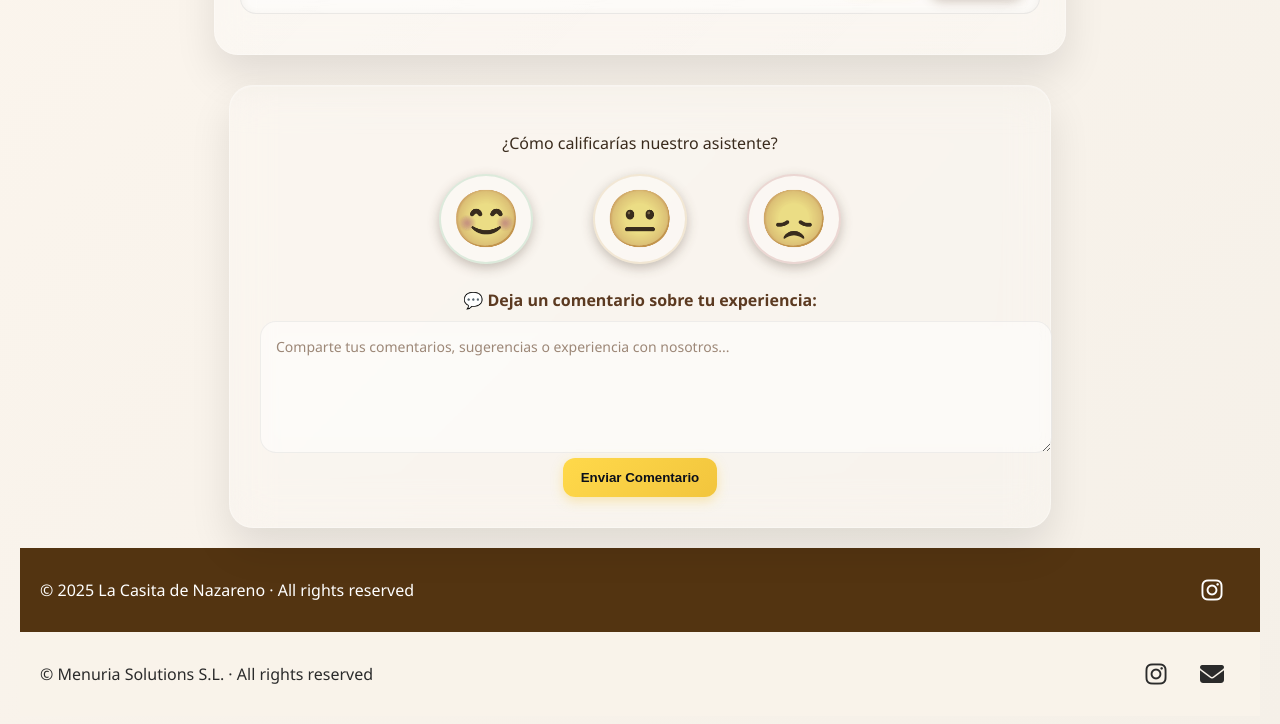
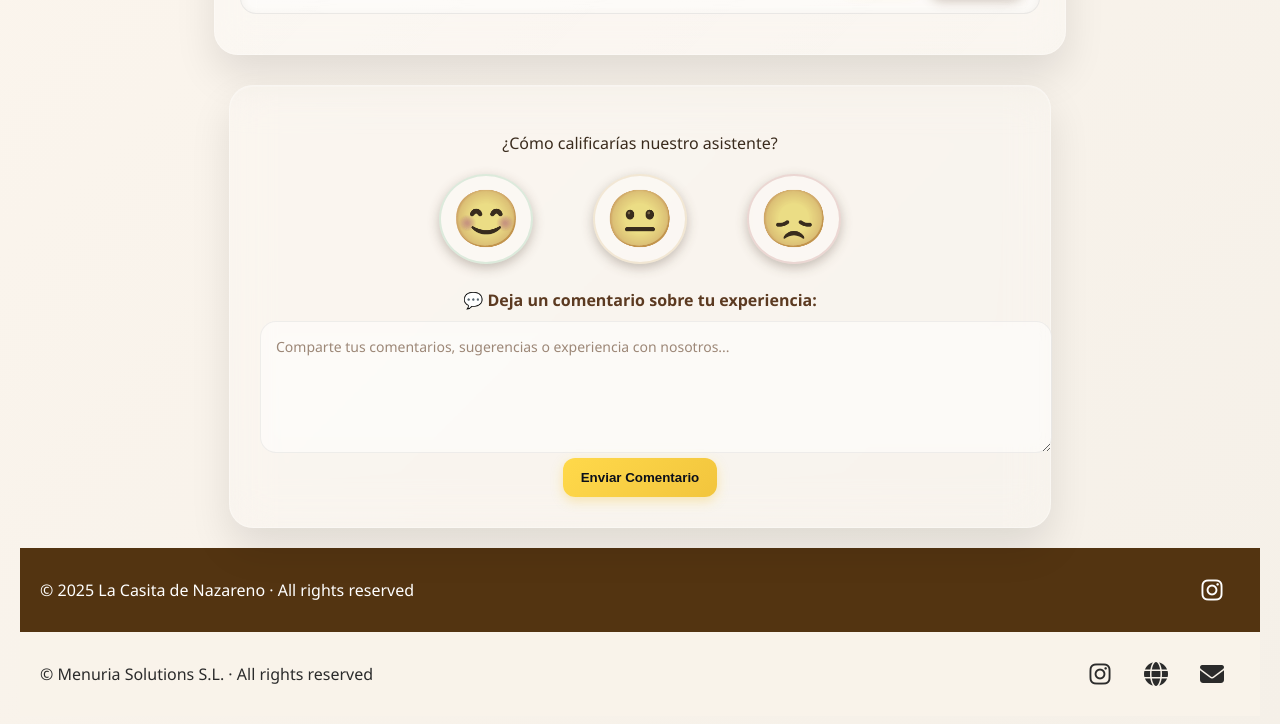
Before and after one commit to Iamywh/menuria-one, a plain HTML site: page home/index.html in a window 1280 px wide. Shown: the part 1515-2239 px from the top of the page. Drawn offline with Linux system fonts and the light colour scheme; no server answers; files whose address does not match are found by name.

Commit message:
Added Menuria Solutions Website in footer

```diff
--- a/templates/footer.html
+++ b/templates/footer.html
@@ -35,6 +35,10 @@
       <a href="https://www.instagram.com/menuriasolutionssl/" target="_blank" aria-label="Instagram">
         <i class="fa-brands fa-instagram"></i>
       </a>
+      <!-- Sito Web-->
+      <a href="https://menuriasolutions.netlify.app" target="_blank" aria-label="Website">
+        <i class="fa-solid fa-globe"></i>
+      </a>
       <!-- ✉️ EMAIL -->
       <a href="mailto:menuriasolutions@gmail.com" aria-label="Email">
         <i class="fa-solid fa-envelope"></i>
```
Also changed, not shown: data/visitor_count.txt.
